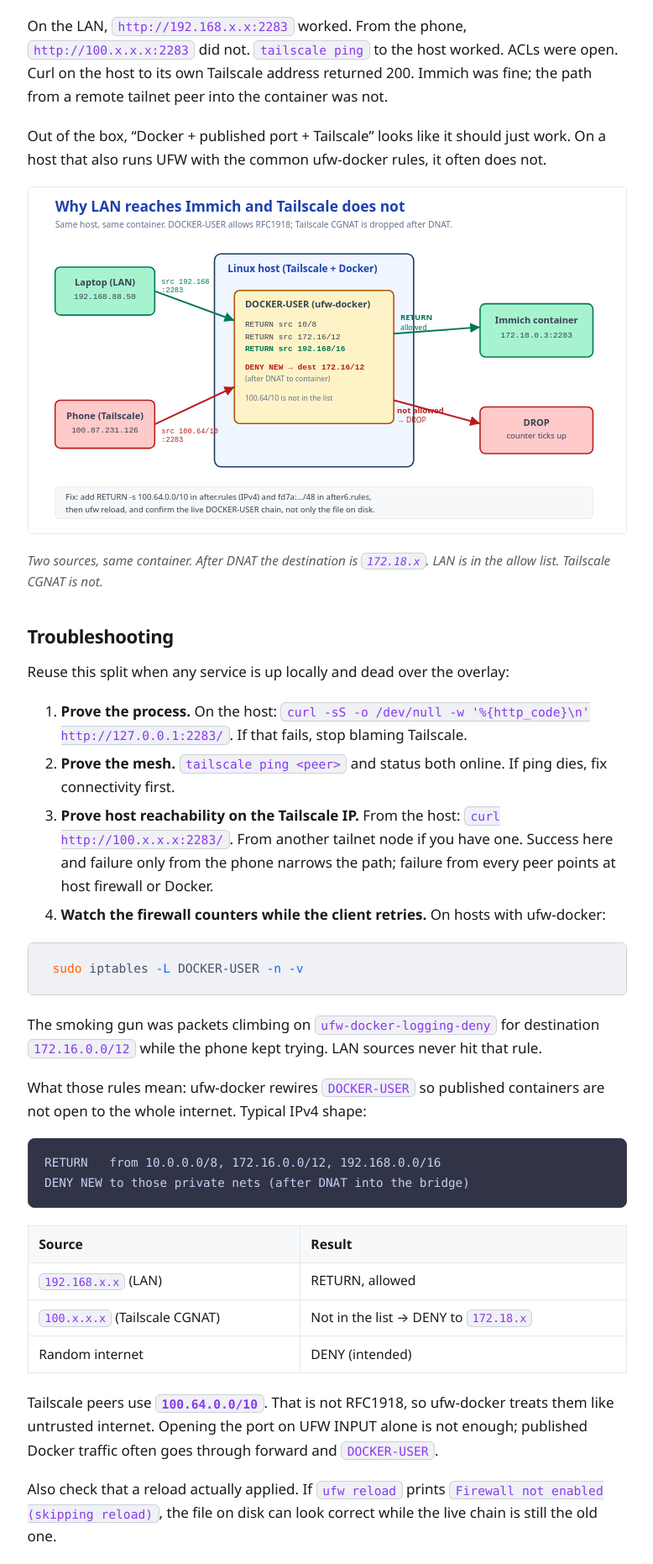
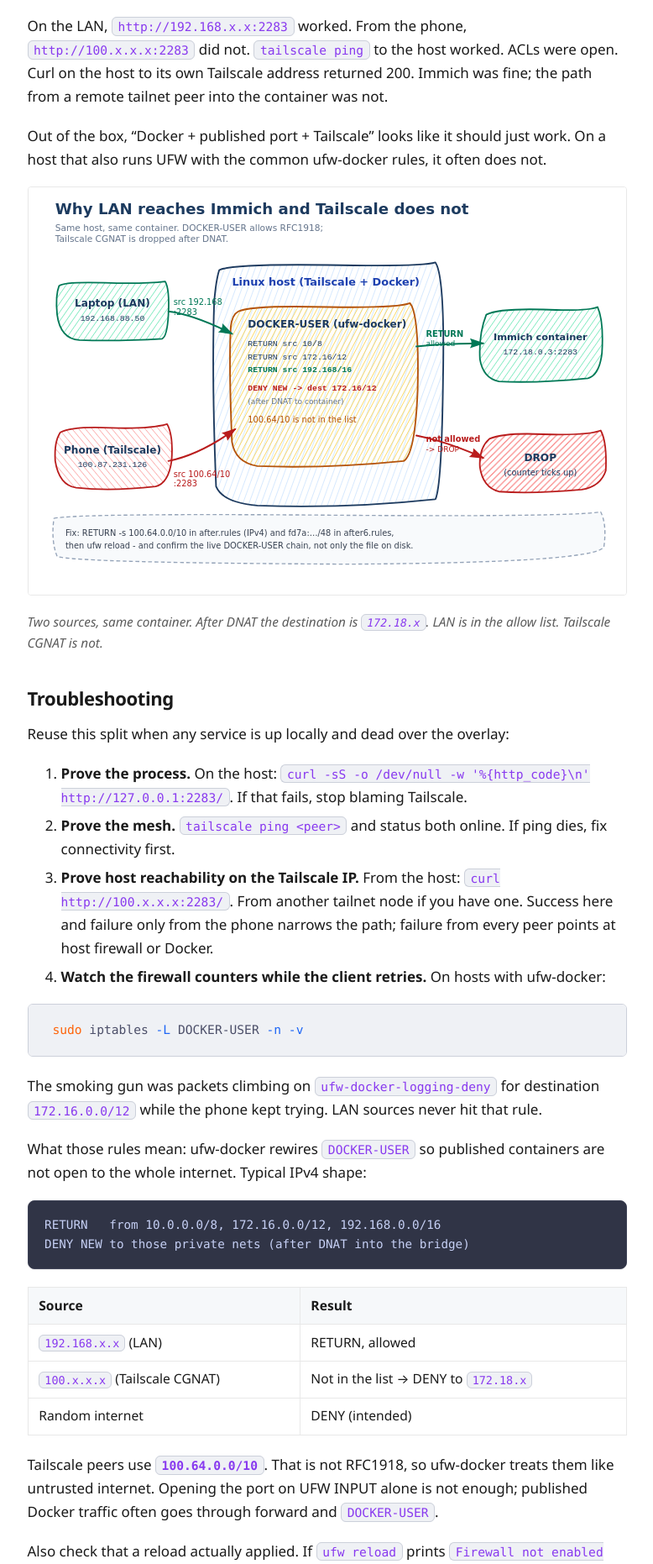
Before and after one commit to slci/blog, a Jekyll site: the page built from _posts/2026-07-27-tailscale-docker-immich.md, in a window 1280 px wide. Shown: the part 1098-2960 px from the top of the page at 84% size, without its empty margins (242-1020 px from the left). Built offline with Jekyll 4.4.1, drawn with Linux system fonts in a browser that asks for light colours.

Commit message:
Update favicon and convert diagram to excalidraw

```diff
--- a/_layouts/default.html
+++ b/_layouts/default.html
@@ -5,11 +5,11 @@
   <meta name="viewport" content="width=device-width, initial-scale=1">
   <title>{% if page.title %}{{ page.title }} · {{ site.title }}{% else %}{{ site.title }}{% endif %}</title>
   <meta name="description" content="{{ page.excerpt | default: site.description | strip_html | normalize_whitespace | truncate: 160 }}">
-  <link rel="icon" type="image/png" sizes="32x32" href="{{ '/assets/images/favicon-32.png' | relative_url }}?v=4">
-  <link rel="icon" type="image/png" sizes="16x16" href="{{ '/assets/images/favicon-16.png' | relative_url }}?v=4">
-  <link rel="icon" type="image/png" sizes="64x64" href="{{ '/assets/images/favicon-64.png' | relative_url }}?v=4">
-  <link rel="shortcut icon" href="{{ '/favicon.ico' | relative_url }}?v=4">
-  <link rel="apple-touch-icon" href="{{ '/assets/images/apple-touch-icon.png' | relative_url }}?v=4">
+  <link rel="icon" type="image/png" sizes="32x32" href="{{ '/assets/images/favicon-32.png' | relative_url }}?v=5">
+  <link rel="icon" type="image/png" sizes="16x16" href="{{ '/assets/images/favicon-16.png' | relative_url }}?v=5">
+  <link rel="icon" type="image/png" sizes="64x64" href="{{ '/assets/images/favicon-64.png' | relative_url }}?v=5">
+  <link rel="shortcut icon" href="{{ '/favicon.ico' | relative_url }}?v=5">
+  <link rel="apple-touch-icon" href="{{ '/assets/images/apple-touch-icon.png' | relative_url }}?v=5">
   <link rel="stylesheet" href="{{ '/assets/css/main.css' | relative_url }}">
   <link rel="alternate" type="application/atom+xml" title="{{ site.title }}" href="{{ '/feed.xml' | relative_url }}">
   {% seo %}
--- a/_posts/2026-07-27-tailscale-docker-immich.md
+++ b/_posts/2026-07-27-tailscale-docker-immich.md
@@ -30,7 +30,7 @@ On the LAN, `http://192.168.x.x:2283` worked. From the phone, `http://100.x.x.x:
 
 Out of the box, "Docker + published port + Tailscale" looks like it should just work. On a host that also runs UFW with the common ufw-docker rules, it often does not.
 
-![LAN reaches Immich; Tailscale is dropped in DOCKER-USER]({{ '/assets/images/tailscale-docker-docker-user.svg' | relative_url }})
+![LAN reaches Immich; Tailscale is dropped in DOCKER-USER]({{ '/assets/images/tailscale-docker-docker-user-sketch.svg' | relative_url }})
 
 *Two sources, same container. After DNAT the destination is `172.18.x`. LAN is in the allow list. Tailscale CGNAT is not.*
 
```
Also changed, not shown: assets/images/apple-touch-icon.png, assets/images/favicon-16.png, assets/images/favicon-32.png, assets/images/favicon-48.png, assets/images/favicon-64.png, assets/images/favicon-source.png, assets/images/favicon.ico, assets/images/tailscale-docker-docker-user-sketch.png (added), assets/images/tailscale-docker-docker-user-sketch.svg (added), favicon.ico, 1 other file.
